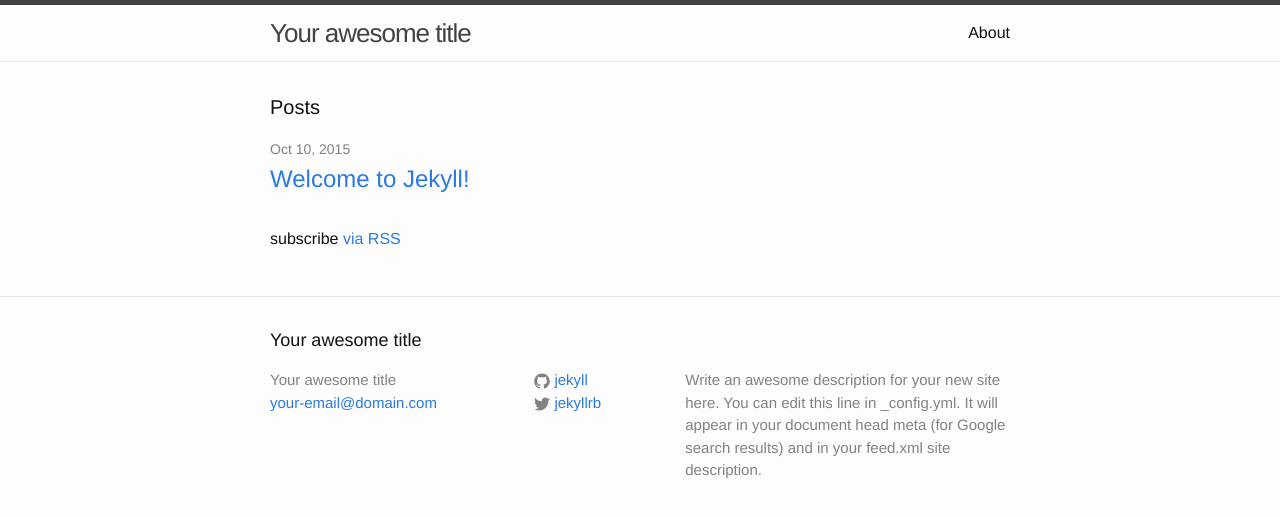
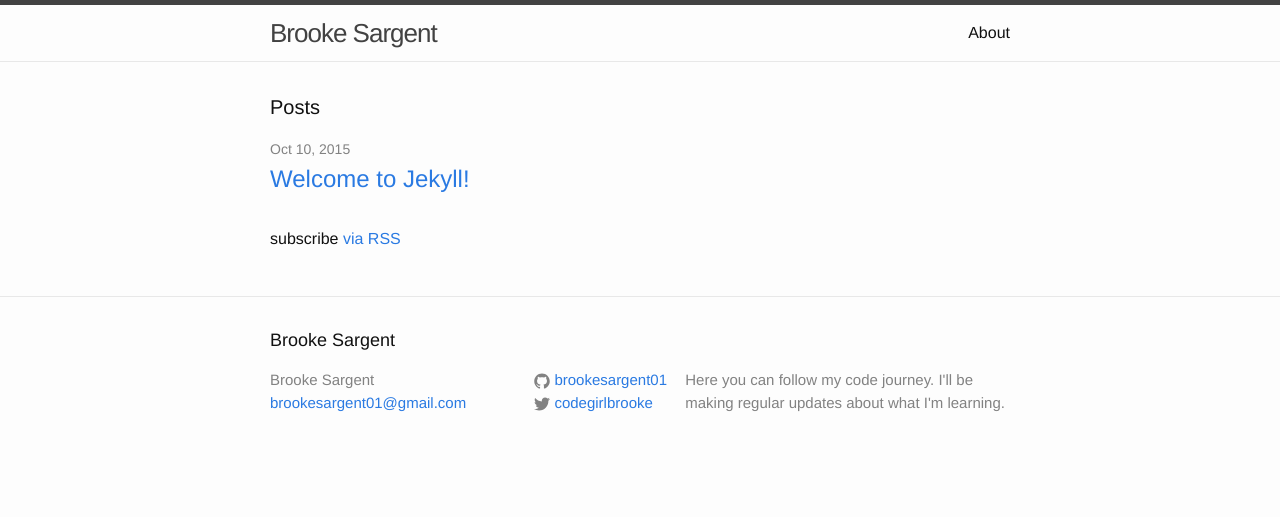
Before and after one commit to brookesargent/brookesargent.github.io, a Jekyll site: the page built from index.html, in a window 1280 px wide. Shown: the top 517 px of the page. Built offline with Jekyll 4.4.1, drawn with Linux system fonts in a browser that asks for light colours.

Commit message:
customized config.yml file

```diff
--- a/_config.yml
+++ b/_config.yml
@@ -1,14 +1,11 @@
 # Site settings
-title: Your awesome title
-email: your-email@domain.com
-description: > # this means to ignore newlines until "baseurl:"
-  Write an awesome description for your new site here. You can edit this
-  line in _config.yml. It will appear in your document head meta (for
-  Google search results) and in your feed.xml site description.
+title: Brooke Sargent
+email: brookesargent01@gmail.com
+description: Here you can follow my code journey. I'll be making regular updates about what I'm learning.
 baseurl: "" # the subpath of your site, e.g. /blog/
-url: "http://yourdomain.com" # the base hostname & protocol for your site
-twitter_username: jekyllrb
-github_username:  jekyll
+url: "http://brookesargent.github.io" # the base hostname & protocol for your site
+twitter_username: codegirlbrooke
+github_username:  brookesargent01
 
 # Build settings
 markdown: kramdown
```
